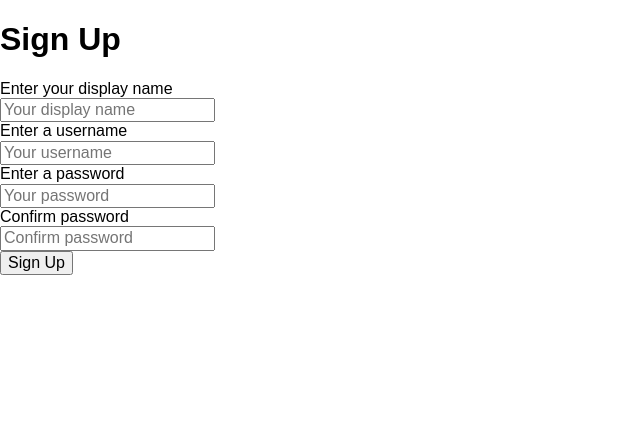
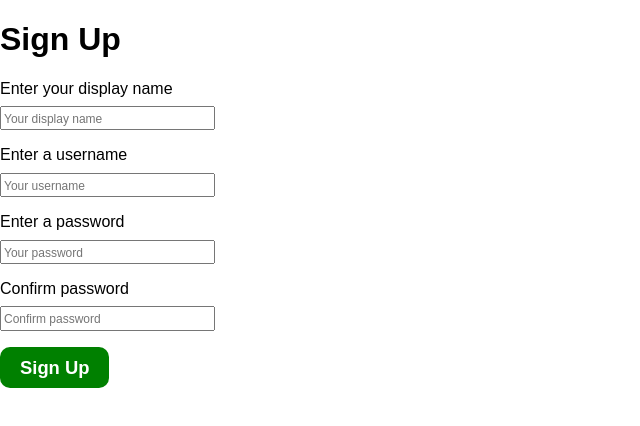
Before and after one commit to melissakipp/missyplusfour, a React (Create React App) app in the folder frontend/: page / in a window 1280 px wide. Shown: the top 426 px of the page, without its empty margins (0-640 px from the left). Built offline with nearby package versions, Linux system fonts and the light colour scheme; a web font is replaced by a local one.

Commit message:
[Starting Point] Beginning of adding styles

```diff
--- a/frontend/src/Pages/UserSignupPage/UserSignupPage.js
+++ b/frontend/src/Pages/UserSignupPage/UserSignupPage.js
@@ -1,4 +1,5 @@
 import { Component } from "react";
+import { Button } from "../../components/ui/Button";
 
 import styles from './UserSignupPage.module.scss';
 
@@ -44,31 +45,34 @@ export class UserSignupPage extends Component {
 
   render() {
     return (
-      <>
+      <main>
         <h1>Sign Up</h1>
         <form className="form">
 
-        <label className={styles.form__lable} htmlFor="displayName">Enter your display name</label>
+        <label className={styles.form_label} htmlFor="displayName">Enter your display name</label>
         <input
           name="displayName"
+          className={styles.form_input}
           id="formDisplayName"
           value={this.state.displayName}
           onChange={this.onChangeDisplayName}
           placeholder="Your display name"
         />
 
-        <label className={styles.form__lable} htmlFor="username">Enter a username</label>
+        <label className={styles.form_label} htmlFor="username">Enter a username</label>
         <input
           name="username"
+          className={styles.form_input}
           id="formUsername"
           value={this.state.username}
           onChange={this.onChangeUsername}
           placeholder="Your username"
         />
 
-        <label className={styles.form__lable} htmlFor="password">Enter a password</label>
+        <label className={styles.form_label} htmlFor="password">Enter a password</label>
         <input
           name="password"
+          className={styles.form_input}
           id="formPassword"
           type="password"
           value={this.state.password}
@@ -76,9 +80,10 @@ export class UserSignupPage extends Component {
           placeholder="Your password"
         />
 
-        <label className={styles.form__lable} htmlFor="confirmPassword">Confirm  password</label>
+        <label className={styles.form_label} htmlFor="confirmPassword">Confirm  password</label>
         <input
           name="confirmPassword"
+          className={`styles.form_input styles.margin_bottom`}
           id="formConfirmPassword"
           type="password"
           value={this.state.confirmPassword}
@@ -87,16 +92,16 @@ export class UserSignupPage extends Component {
         />
 
         <div>
-          <button
+          <Button
+            onClick={this.onClickSignup}
             type="submit"
-            onClick={this.onClickSignup}
           >
             Sign Up
-          </button>
+          </Button>
         </div>
 
         </form>
-      </>
+      </main>
     );
   }
 }
--- a/frontend/src/Pages/UserSignupPage/UserSignupPage.module.scss
+++ b/frontend/src/Pages/UserSignupPage/UserSignupPage.module.scss
@@ -1,3 +1,22 @@
-.form__lable {
+.form_label {
   display: block;
+  margin: 1rem 0 .5rem 0;
 }
+
+.margin_bottom {
+  margin-bottom: 1rem;
+}
+
+::-webkit-input-placeholder {
+  /* Edge */
+  font-size: 12px;
+}
+
+:-ms-input-placeholder {
+  /* Internet Explorer 10-11 */
+  font-size: 12px;
+}
+
+::placeholder {
+  font-size: 12px;
+}
--- /dev/null
+++ b/frontend/src/components/ui/Button.js
@@ -0,0 +1,21 @@
+import styles from './Button.module.scss';
+
+export const Button = ({
+    type,
+    onClick,
+    children
+  }) => {
+
+  return (
+    <button
+      className={`${styles.btn} ${styles.btn_primary_solid}`}
+      onClick={onClick}
+      type={type}
+    >
+      {children}
+    </button>
+  )
+}
+
+
+// TODO: https://codesandbox.io/s/strange-sun-lnwvz?file=/src/components/button.css
--- /dev/null
+++ b/frontend/src/components/ui/Button.module.scss
@@ -0,0 +1,25 @@
+@import '../../styles/variables';
+
+.btn {
+  border-radius: 10px;
+  cursor: pointer;
+  font-size: 1.15em;
+  font-weight: 700;
+  margin: 1rem 0 0 0;
+  padding: 10px 20px 10px 20px;
+  transition: transform 0.3s ease;
+}
+
+.btn:hover {
+  transform: translateY(-3px);
+}
+
+.btn_primary_solid {
+  background-color: $primary;
+  color: $white;
+  border: none;
+}
+
+.margin_top {
+  margin-top: 1rem;
+}
--- /dev/null
+++ b/frontend/src/styles/_variables.scss
@@ -0,0 +1,11 @@
+$primary: green;
+$white: white;
+
+// :root {
+//   --primary: #39A9DB;
+//   --warning: #F9DC5C;
+//   --danger: #E84855;
+//   --success: #ABE188;
+//   --white: #fdfdfd;
+//   --dark: #181717;
+// }
```
Also changed, not shown: 1 other file (tests, documents, lock files or other folders).
